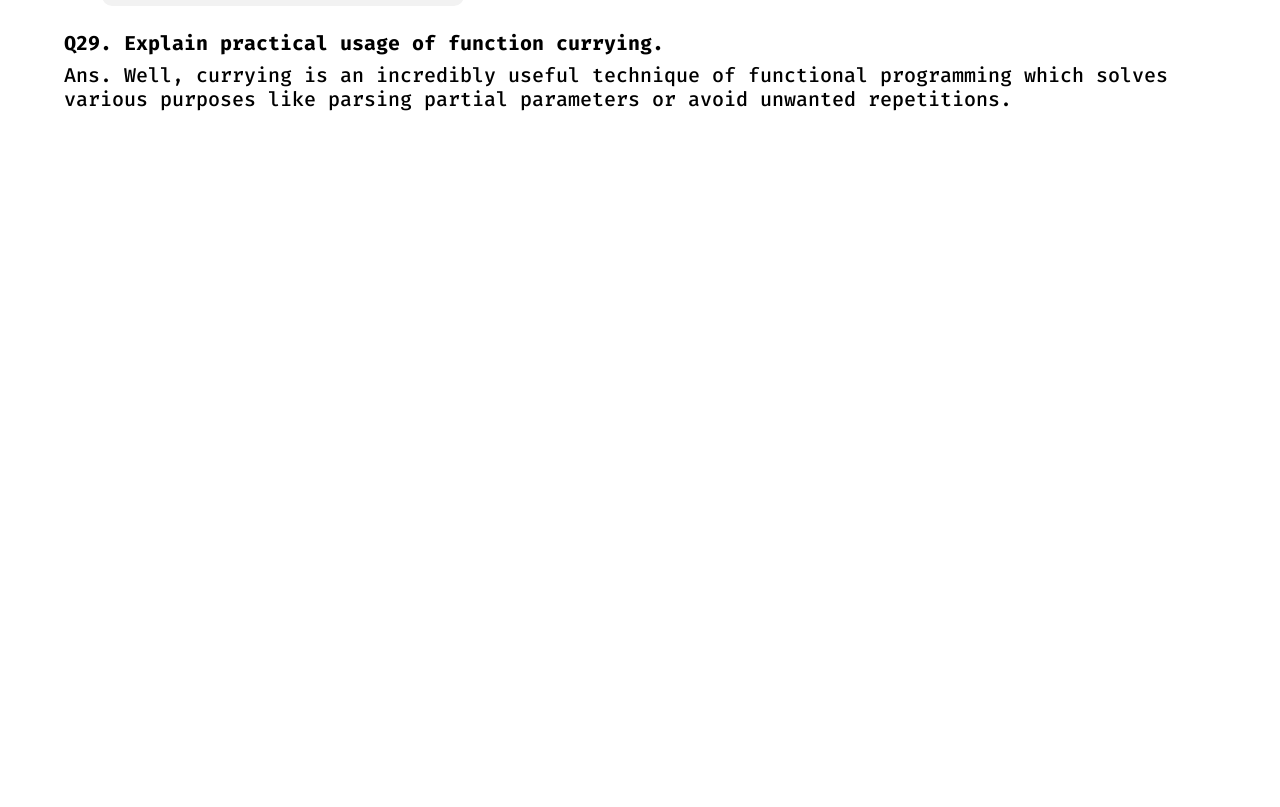
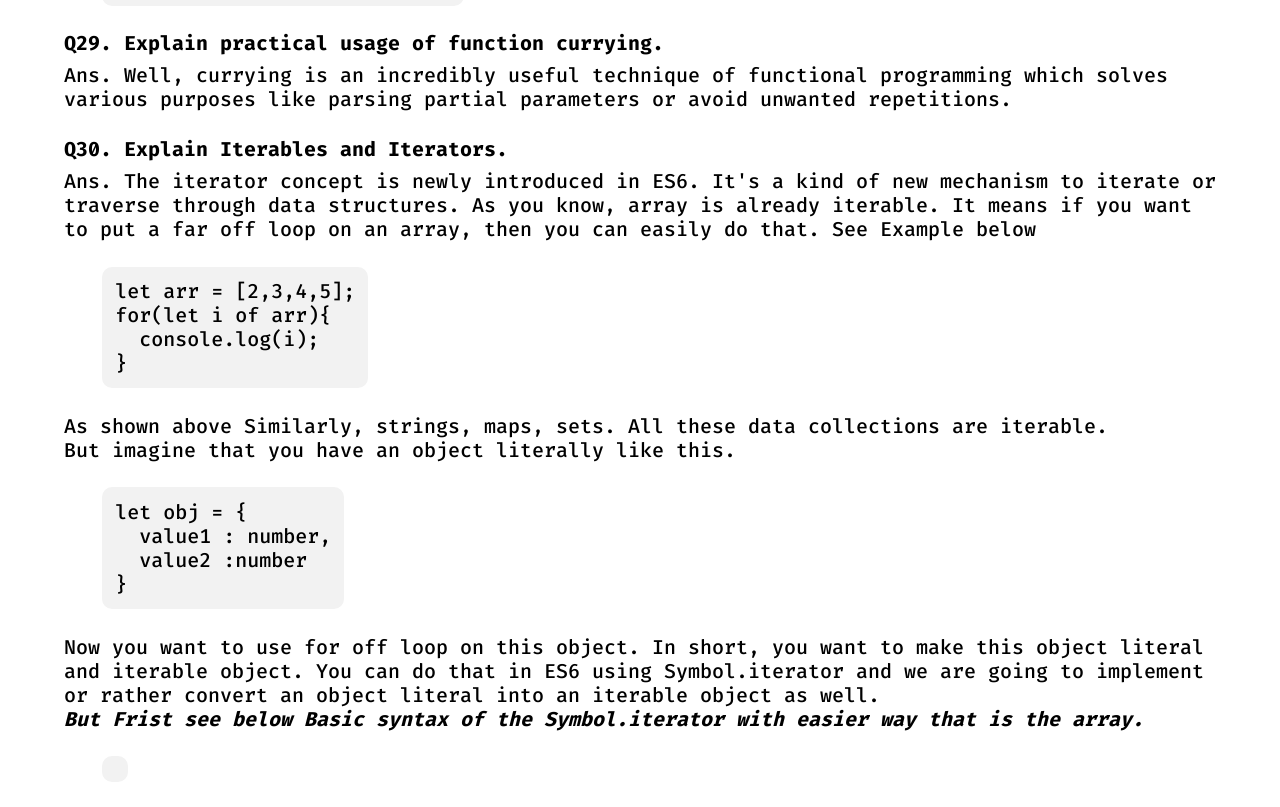
Before and after one commit to rohitkatbamna/jsin, a React (Create React App) app: page / in a window 1280 px wide. Shown: the part 9320-10127 px from the top of the page. Before the commit the page ends 9439 px from the top, so only its background shows below. Built offline with nearby package versions, Linux system fonts and the light colour scheme; the HTML template or start-up script is replaced by a standard one.

Commit message:
09:52 AM Q30 HALF WAY COMPLETE

```diff
--- a/src/components/jsques2.js
+++ b/src/components/jsques2.js
@@ -123,6 +123,45 @@ function Jsques2() {
 				programming which solves various purposes like parsing partial
 				parameters or avoid unwanted repetitions.
 			</Answer>
+			<Question>Q30. Explain Iterables and Iterators.</Question>
+			<Answer>
+				Ans. The iterator concept is newly introduced in ES6. It's a kind of new
+				mechanism to iterate or traverse through data structures. As you know,
+				array is already iterable. It means if you want to put a far off loop on
+				an array, then you can easily do that. See Example below
+				<Example>
+					let arr = [2,3,4,5];
+					<br />
+					for(let i of arr)
+					<LCB />
+					<br />
+					<span className="ms-4">console.log(i)</span>;
+					<br />
+					<RCB />
+				</Example>
+				As shown above Similarly, strings, maps, sets. All these data
+				collections are iterable.
+				<br />
+				But imagine that you have an object literally like this.
+				<br />
+				<Example>
+					let obj = <LCB /> <br />
+					<div className="ms-4">
+						value1 : number,
+						<br /> value2 :number{" "}
+					</div>
+					<RCB />
+				</Example>
+				Now you want to use for off loop on this object. In short, you want to
+				make this object literal and iterable object. You can do that in ES6
+				using Symbol.iterator and we are going to implement or rather convert an
+				object literal into an iterable object as well. <br />
+				<Bita>
+					But Frist see below Basic syntax of the Symbol.iterator with easier
+					way that is the array.
+				</Bita>
+				<Example></Example>
+			</Answer>
 		</div>
 	);
 }
```
